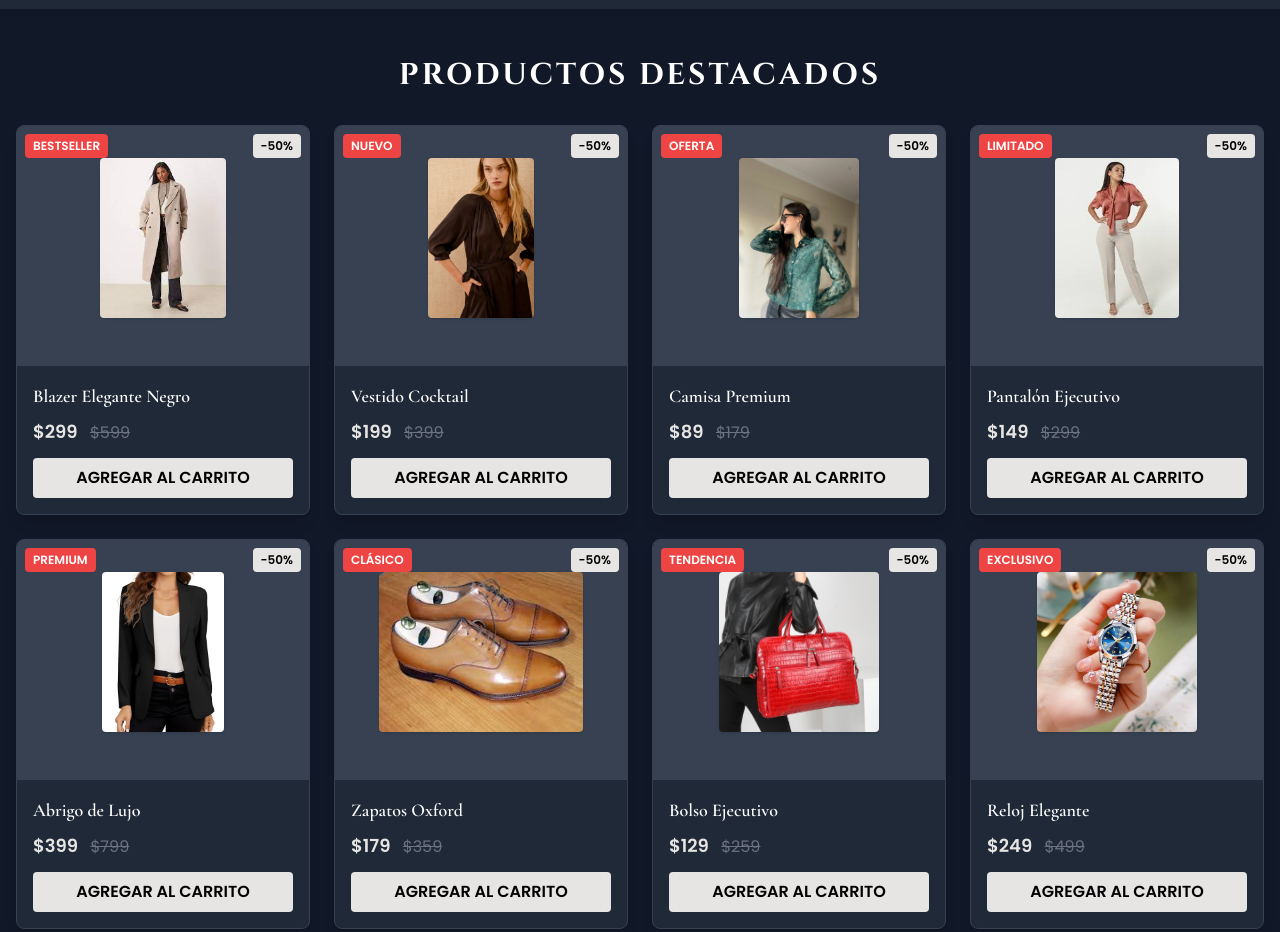
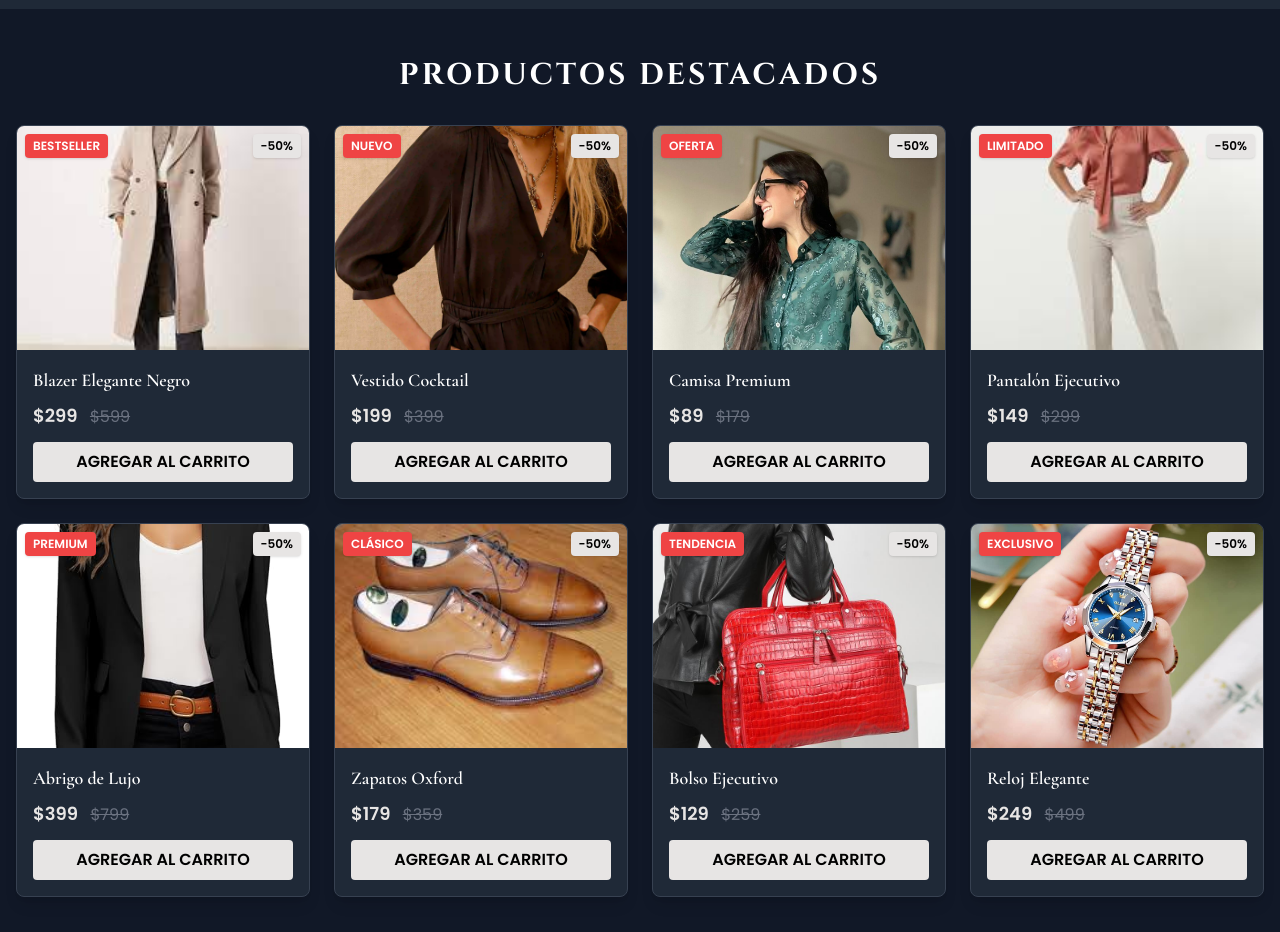
Before and after one commit to DanielVega1221/demoEcommerce, a plain HTML site: page index.html in a window 1280 px wide. Shown: the part 860-1792 px from the top of the page. Drawn offline with nearby package versions, Linux system fonts and the light colour scheme.

Commit message:
Update index.html

```diff
--- a/index.html
+++ b/index.html
@@ -297,15 +297,13 @@
             const grid = document.getElementById('products-grid');
             grid.innerHTML = products.map(product => `
                 <div class="bg-gray-800 border border-gray-700 rounded-lg overflow-hidden hover-scale group shadow-lg product-card transition-all duration-300">
-                    <div class="relative p-8 bg-gray-700 text-center">
-                        <div class="absolute top-2 left-2 bg-red-500 text-white px-2 py-1 rounded text-xs font-bold">
+                    <div class="relative w-full h-56 overflow-hidden mb-0">
+                        <img src="assets/${product.image}" alt="${product.name}" class="w-full h-full object-cover object-center m-0 p-0 border-0 rounded-none" />
+                        <div class="absolute top-2 left-2 bg-red-500 text-white px-2 py-1 rounded text-xs font-bold z-10 shadow">
                             ${product.badge}
                         </div>
-                        <div class="absolute top-2 right-2 bg-stone-200 text-black px-2 py-1 rounded text-xs font-bold">
+                        <div class="absolute top-2 right-2 bg-stone-200 text-black px-2 py-1 rounded text-xs font-bold z-10 shadow">
                             -${product.discount}%
-                        </div>
-                        <div class="mb-4 flex justify-center items-center h-40">
-                            <img src="assets/${product.image}" alt="${product.name}" class="object-contain h-full max-w-full rounded shadow" />
                         </div>
                     </div>
                     <div class="p-4">
```
